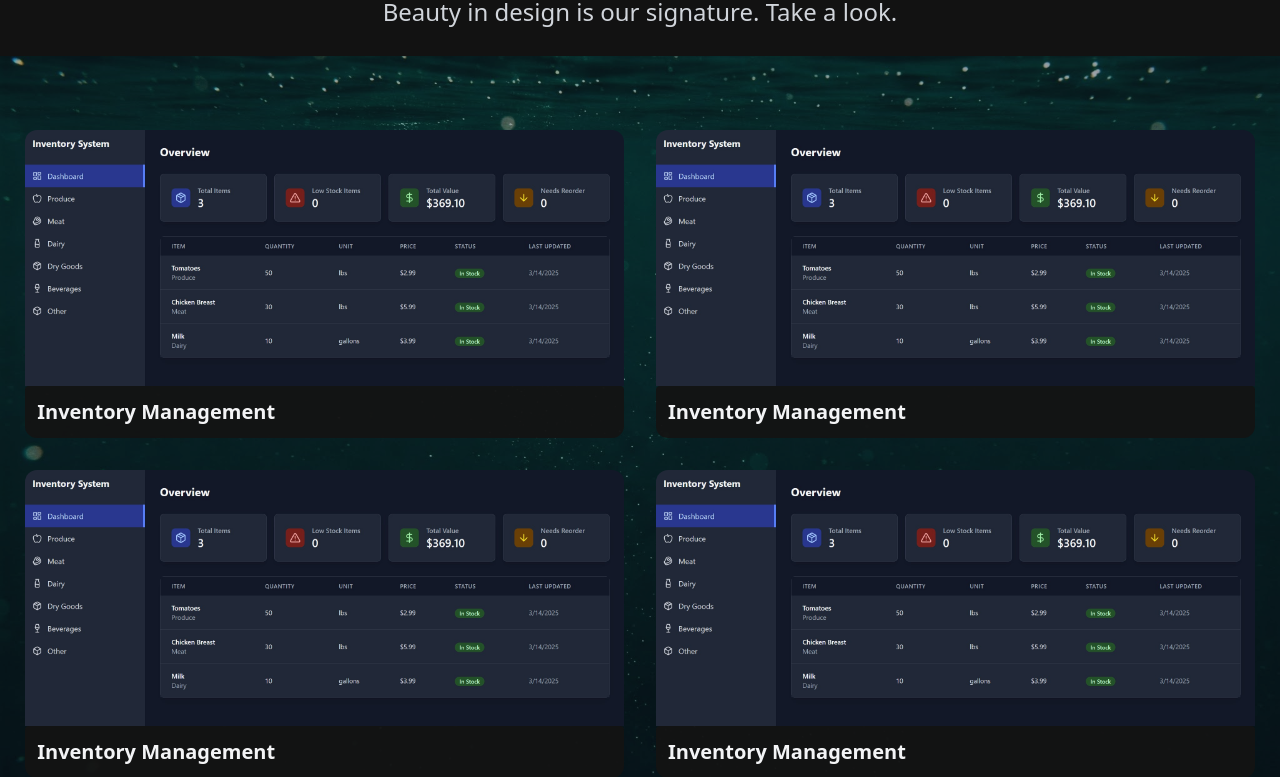
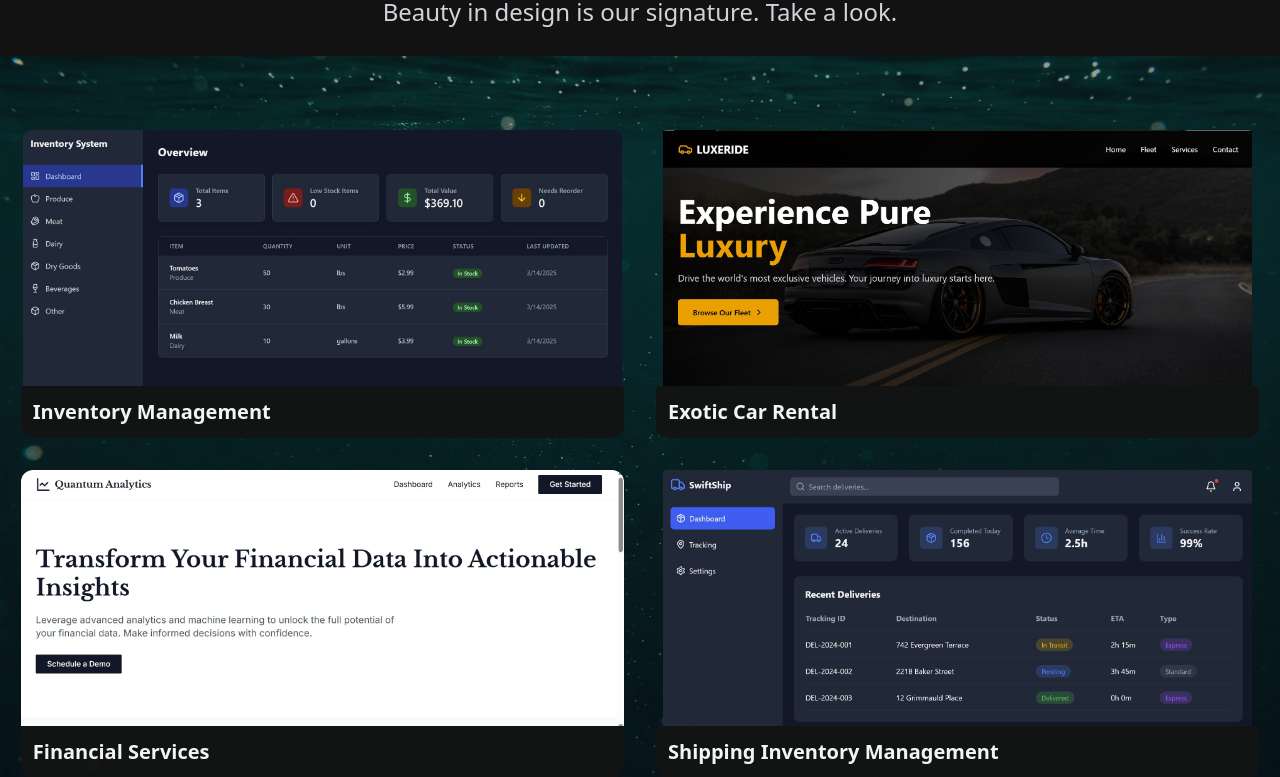
Before and after one commit to crdcamp/fluidia-site, a React (Vite) app: page / in a window 1280 px wide. Shown: the part 2040-2817 px from the top of the page. Built offline with nearby package versions, Linux system fonts and the light colour scheme.

Commit message:
Web example images implemented

```diff
--- a/src/App.tsx
+++ b/src/App.tsx
@@ -7,7 +7,6 @@ import restaurantExample from './assets/restaurant_example_image.jpg';
 import carExampleImage from './assets/exotic-car-rental-example.jpg';
 import financeExampleImage from './assets/finance-site-example.jpg';
 import inventoryExampleImage from './assets/inventory-site-example.jpg'
-
 import { APP } from './constants.tsx';
 import { useScrollToElement } from './hooks/useScrollToElement';
 
@@ -202,33 +201,33 @@ function App() {
     {/* Example 2 with image */}
     <div className="rounded-xl overflow-hidden transition transform hover:scale-105">
       <img
-        src={restaurantExample}
+        src={carExampleImage}
         className="w-full h-64 object-contain"
       />
       <div className="p-3 rounded" style={{ backgroundColor: 'var(--dark-bg-color)' }}>
-        <h3 className="text-xl font-bold">Inventory Management</h3>
+        <h3 className="text-xl font-bold">Exotic Car Rental</h3>
       </div>
     </div>
 
     {/* Example 3 with image */}
     <div className="rounded-xl overflow-hidden transition transform hover:scale-105">
       <img
-        src={restaurantExample}
+        src={financeExampleImage}
         className="w-full h-64 object-contain"
       />
       <div className="p-3 rounded" style={{ backgroundColor: 'var(--dark-bg-color)' }}>
-        <h3 className="text-xl font-bold">Inventory Management</h3>
+        <h3 className="text-xl font-bold">Financial Services</h3>
       </div>
     </div>
 
     {/* Example 4 with image */}
     <div className="rounded-xl overflow-hidden transition transform hover:scale-105">
       <img
-        src={restaurantExample}
+        src={inventoryExampleImage}
         className="w-full h-64 object-contain"
       />
       <div className="p-3 rounded" style={{ backgroundColor: 'var(--dark-bg-color)' }}>
-        <h3 className="text-xl font-bold">Inventory Management</h3>
+        <h3 className="text-xl font-bold">Shipping Inventory Management</h3>
       </div>
     </div>
   </div>
```
